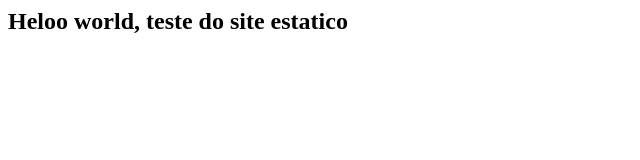
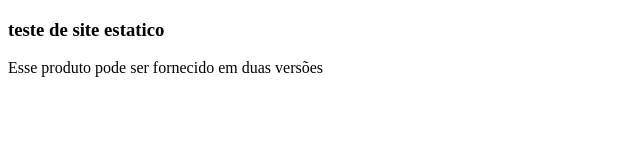
Before and after one commit to RafaelGustavo45/RafaelGustavo45.github.io, a plain HTML site: page index.html in a window 1280 px wide. Shown: the whole page, without its empty margins (0-640 px from the left). Drawn offline with Linux system fonts and the light colour scheme.

Commit message:
Update index.html

```diff
--- a/index.html
+++ b/index.html
@@ -1,9 +1,13 @@
+<!DOCTYPE html>
 <html>
     <head>
         <meta charset="utf-8">
-        <title>rafael Gustavo reinert </title>
+        <title>DIV</title>
     </head>
     <body>
-      <h2> Heloo world, teste do site estatico </h2>
-    </body>
+        <div>
+            <h3>teste de site estatico</h3>
+            <p>Esse produto pode ser fornecido em duas versões</p>
+        </div>
+     </body>
 </html>
```
